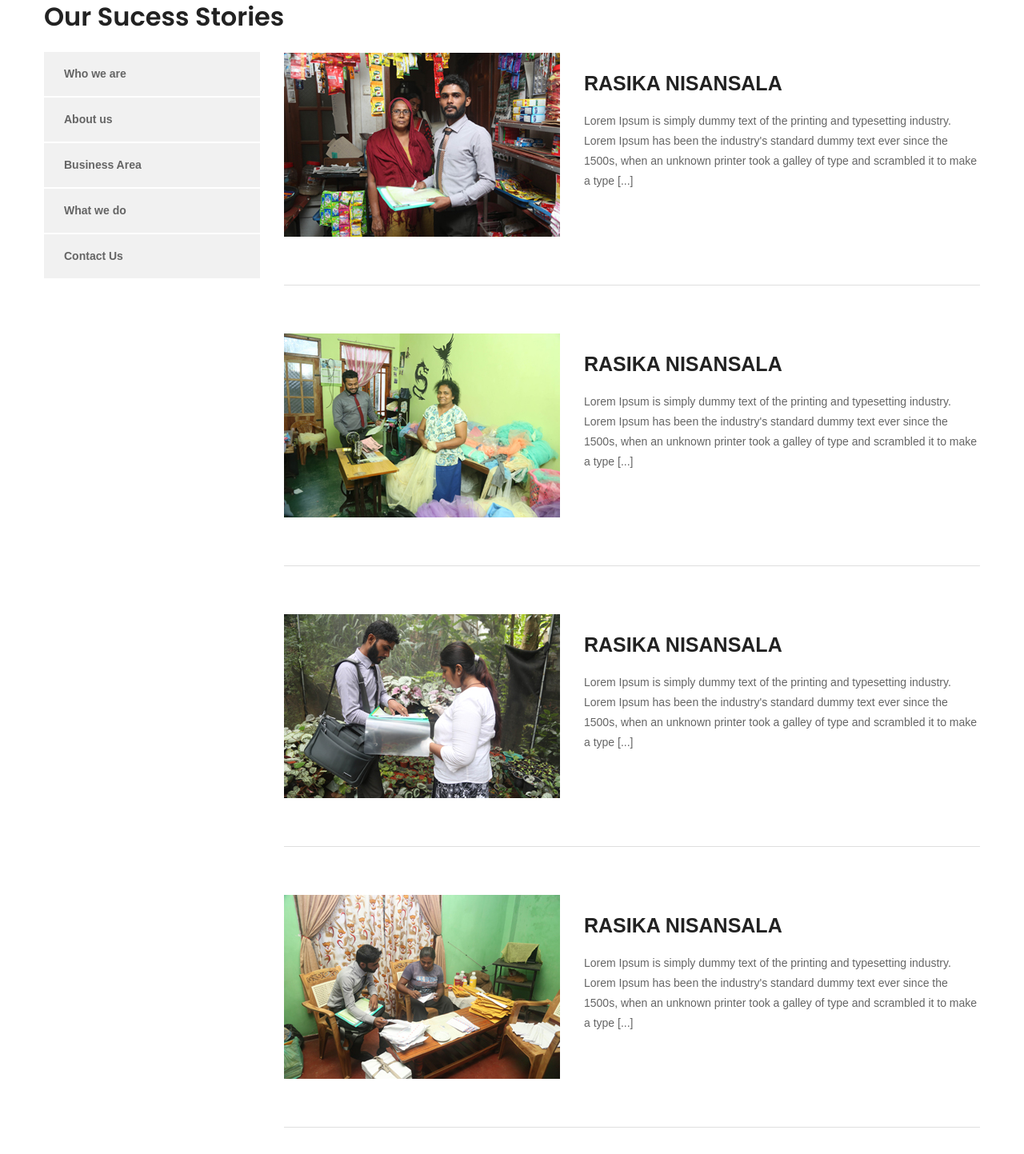
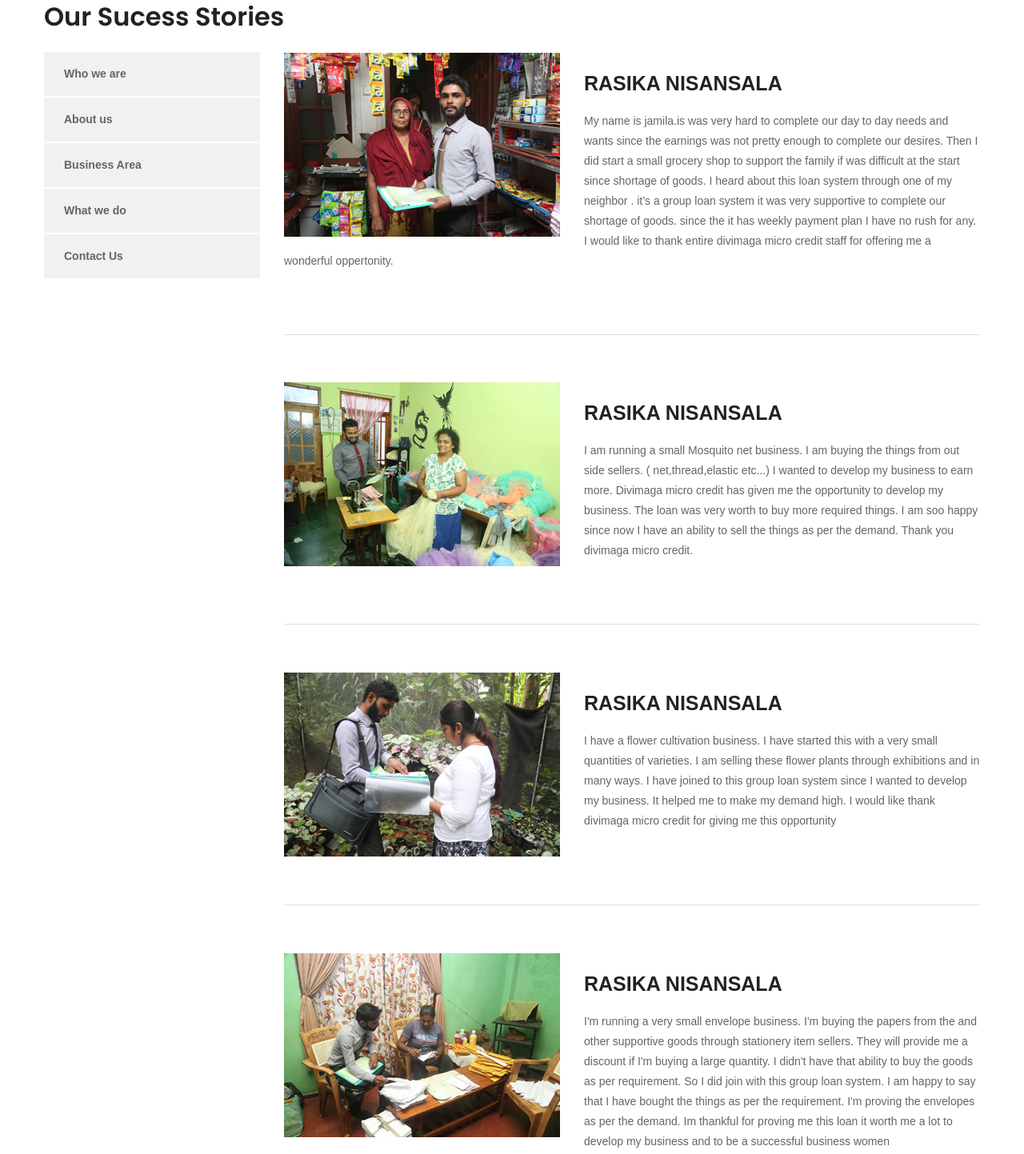
Before and after one commit to janna1234/divimagamc.github.io, a plain HTML site: page partner.html in a window 1280 px wide. Shown: the part 246-1689 px from the top of the page at 80% size. Drawn offline with Linux system fonts and the light colour scheme.

Commit message:
cdascsacas

```diff
--- a/partner.html
+++ b/partner.html
@@ -375,7 +375,11 @@
                                         <a href="#">Rasika Nisansala</a>
                                     </h4>
                                     <div class="entry-post">
-                                        <p>Lorem Ipsum is simply dummy text of the printing and typesetting industry. Lorem Ipsum has been the industry's standard dummy text ever since the 1500s, when an unknown printer took a galley of type and scrambled it to make a type [...]</p>
+                                        <p>My name is jamila.is was very hard to complete our day to day needs and wants since the earnings was not pretty
+enough to complete our desires. Then I did start a small grocery shop to support the family if was difficult at the
+start since shortage of goods. I heard about this loan system through one of my neighbor . it’s a group loan system
+it was very supportive to complete our shortage of goods. since the it has weekly payment plan I have no rush for
+any. I would like to thank entire divimaga micro credit staff for offering me a wonderful oppertonity.</p>
                                     </div>
                                     <!-- <div class="submit-wrap">
                                         <button class="flat-button button-style">Read More <i class="fa fa-chevron-right"></i></button>
@@ -410,7 +414,10 @@
                                         <a href="#">Rasika Nisansala</a>
                                     </h4>
                                     <div class="entry-post">
-                                        <p>Lorem Ipsum is simply dummy text of the printing and typesetting industry. Lorem Ipsum has been the industry's standard dummy text ever since the 1500s, when an unknown printer took a galley of type and scrambled it to make a type [...]</p>
+                                        <p>I am running a small Mosquito net business. I am buying the things from out side sellers. (
+net,thread,elastic etc...) I wanted to develop my business to earn more. Divimaga micro credit has given me the
+opportunity to develop my business. The loan was very worth to buy more required things. I am soo happy since now
+I have an ability to sell the things as per the demand. Thank you divimaga micro credit.</p>
                                     </div>
                                     <!-- <div class="submit-wrap">
                                         <button class="flat-button button-style">Read More <i class="fa fa-chevron-right"></i></button>
@@ -445,7 +452,10 @@
                                         <a href="#">Rasika Nisansala</a>
                                     </h4>
                                     <div class="entry-post">
-                                        <p>Lorem Ipsum is simply dummy text of the printing and typesetting industry. Lorem Ipsum has been the industry's standard dummy text ever since the 1500s, when an unknown printer took a galley of type and scrambled it to make a type [...]</p>
+                                        <p>I have a flower cultivation business. I have started this with a very small quantities of varieties.
+I am selling these flower plants through exhibitions and in many ways. I have joined to this group loan system since I
+wanted to develop my business. It helped me to make my demand high. I would like thank divimaga micro credit for
+giving me this opportunity</p>
                                     </div>
                                     <!-- <div class="submit-wrap">
                                         <button class="flat-button button-style">Read More <i class="fa fa-chevron-right"></i></button>
@@ -480,7 +490,11 @@
                                         <a href="#">Rasika Nisansala</a>
                                     </h4>
                                     <div class="entry-post">
-                                        <p>Lorem Ipsum is simply dummy text of the printing and typesetting industry. Lorem Ipsum has been the industry's standard dummy text ever since the 1500s, when an unknown printer took a galley of type and scrambled it to make a type [...]</p>
+                                        <p>I&#39;m running a very small envelope business. I&#39;m buying the papers from the and other supportive goods
+through stationery item sellers. They will provide me a discount if I&#39;m buying a large quantity. I didn&#39;t have that ability
+to buy the goods as per requirement. So I did join with this group loan system. I am happy to say that I have bought
+the things as per the requirement. I&#39;m proving the envelopes as per the demand. Im thankful for proving me this loan
+it worth me a lot to develop my business and to be a successful business women</p>
                                     </div>
                                     <!-- <div class="submit-wrap">
                                         <button class="flat-button button-style">Read More <i class="fa fa-chevron-right"></i></button>
@@ -517,7 +531,10 @@
                                         <a href="#">Rasika Nisansala</a>
                                     </h4>
                                     <div class="entry-post">
-                                        <p>Lorem Ipsum is simply dummy text of the printing and typesetting industry. Lorem Ipsum has been the industry's standard dummy text ever since the 1500s, when an unknown printer took a galley of type and scrambled it to make a type [...]</p>
+                                        <p>I&#39;m a sewing frocks, saree jackets, etc... I wanted to develop my business since I&#39;m selling some ready
+made clothes to the clothes sellers. I didn&#39;t had an ability to provide the goods as per the demand since I wanted
+another sewing machine to complete the process. This loan gave me the opportunity to buy my requirements. I&#39;m soo
+happy now I&#39;m providing my goods as per the demand. Im thankful to the divimaga micro credit</p>
                                     </div>
                                     <!-- <div class="submit-wrap">
                                         <button class="flat-button button-style">Read More <i class="fa fa-chevron-right"></i></button>
```
Also changed, not shown: index.html (+3 -3 lines).
